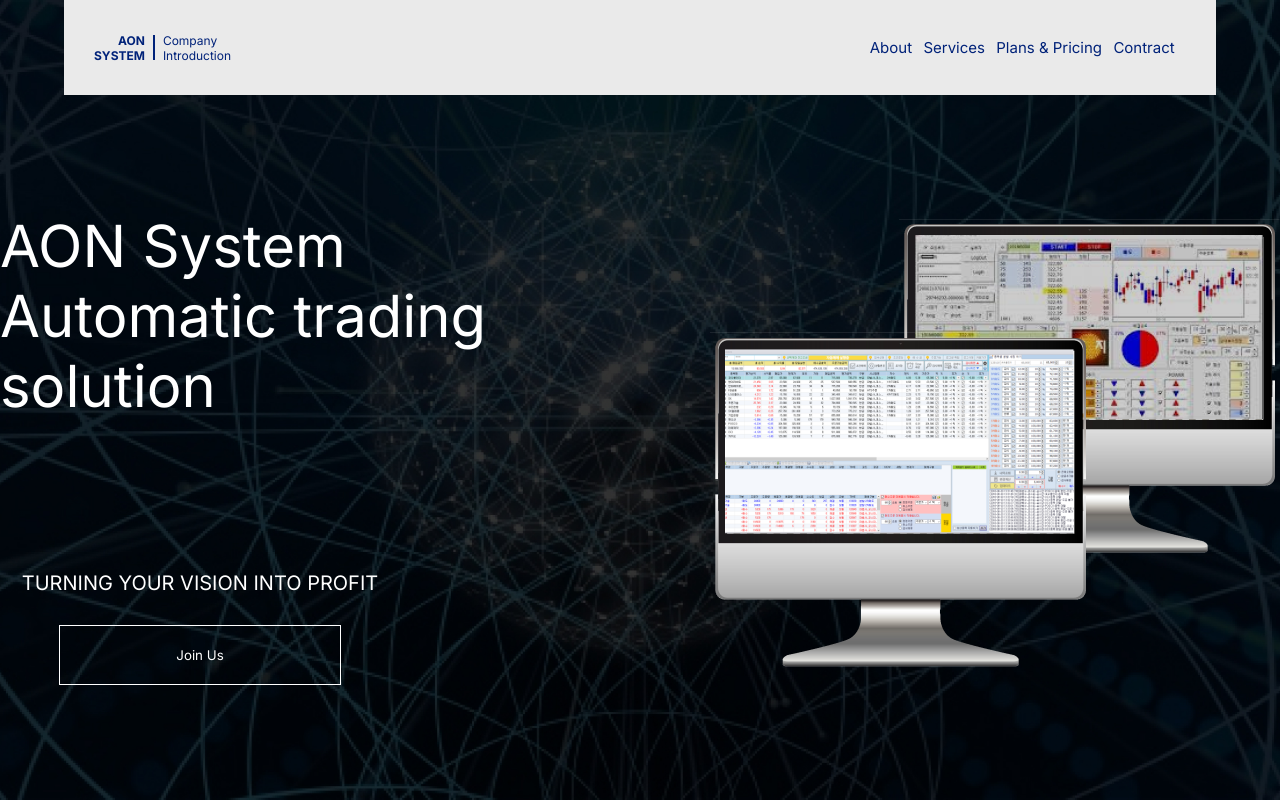
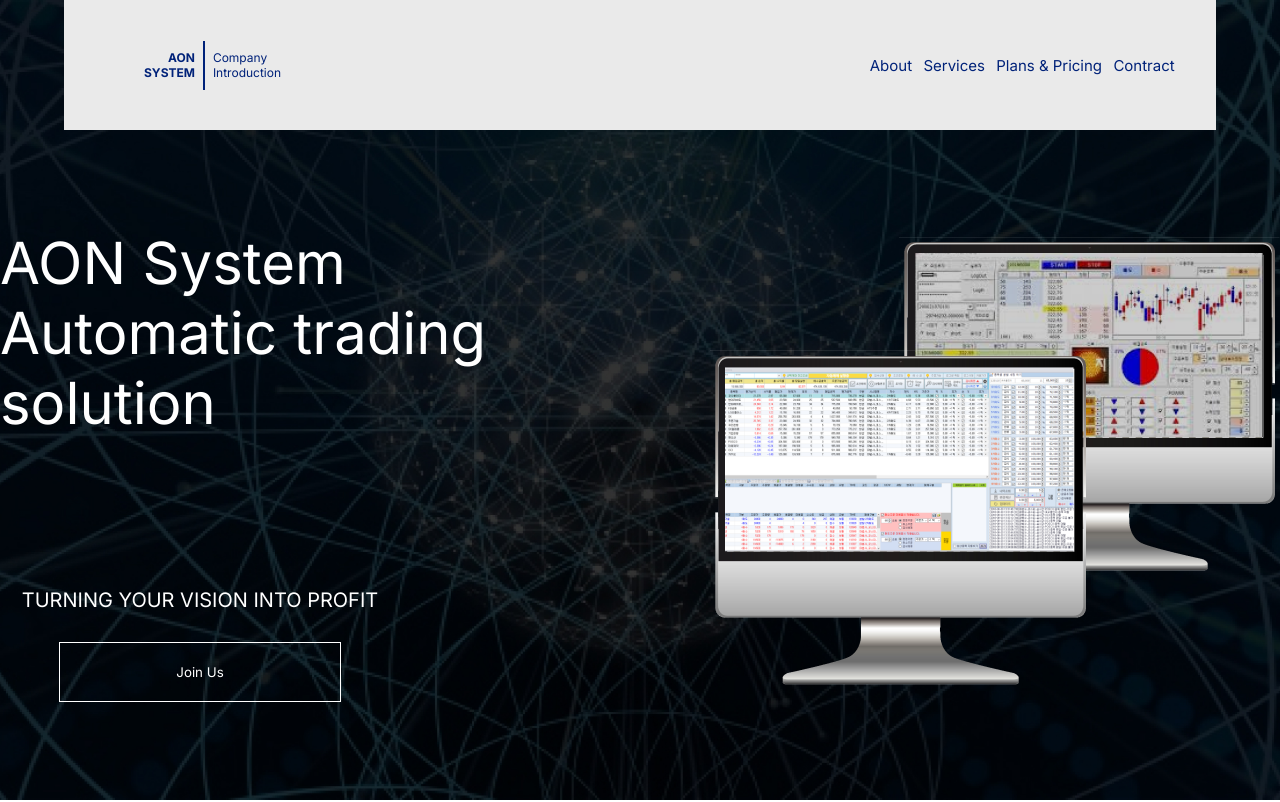
Before and after one commit to KMS9612/aon_system, a website built with Vite: page index.html in a window 1280 px wide. Shown: the top 802 px of the page. Built offline with nearby package versions, Linux system fonts and the light colour scheme.

Commit message:
nav수정

```diff
--- a/style.css
+++ b/style.css
@@ -27,7 +27,7 @@
 
 .nav_box {
   width: 90%;
-  height: 100px;
+  height: 144px;
   padding: 30px;
   display: flex;
   justify-content: space-between;
@@ -38,10 +38,12 @@
 .nav_left {
   position: relative;
   height: 100%;
+  padding-left: 50px;
   display: flex;
   flex-direction: row;
   justify-content: space-between;
   align-items: center;
+  font-weight: 700;
   font-size: 12px;
   color: var(--main-title);
   cursor: pointer;
@@ -50,6 +52,10 @@
 .nav_text1 {
   font-weight: 700;
   text-align: right;
+}
+
+.nav_text2 {
+  font-weight: 400;
 }
 
 .devide_line {
@@ -80,7 +86,7 @@
   display: flex;
   justify-content: center;
   align-items: center;
-  gap: 150px;
+  gap: 100px;
 }
 
 .header_text_box {
```
